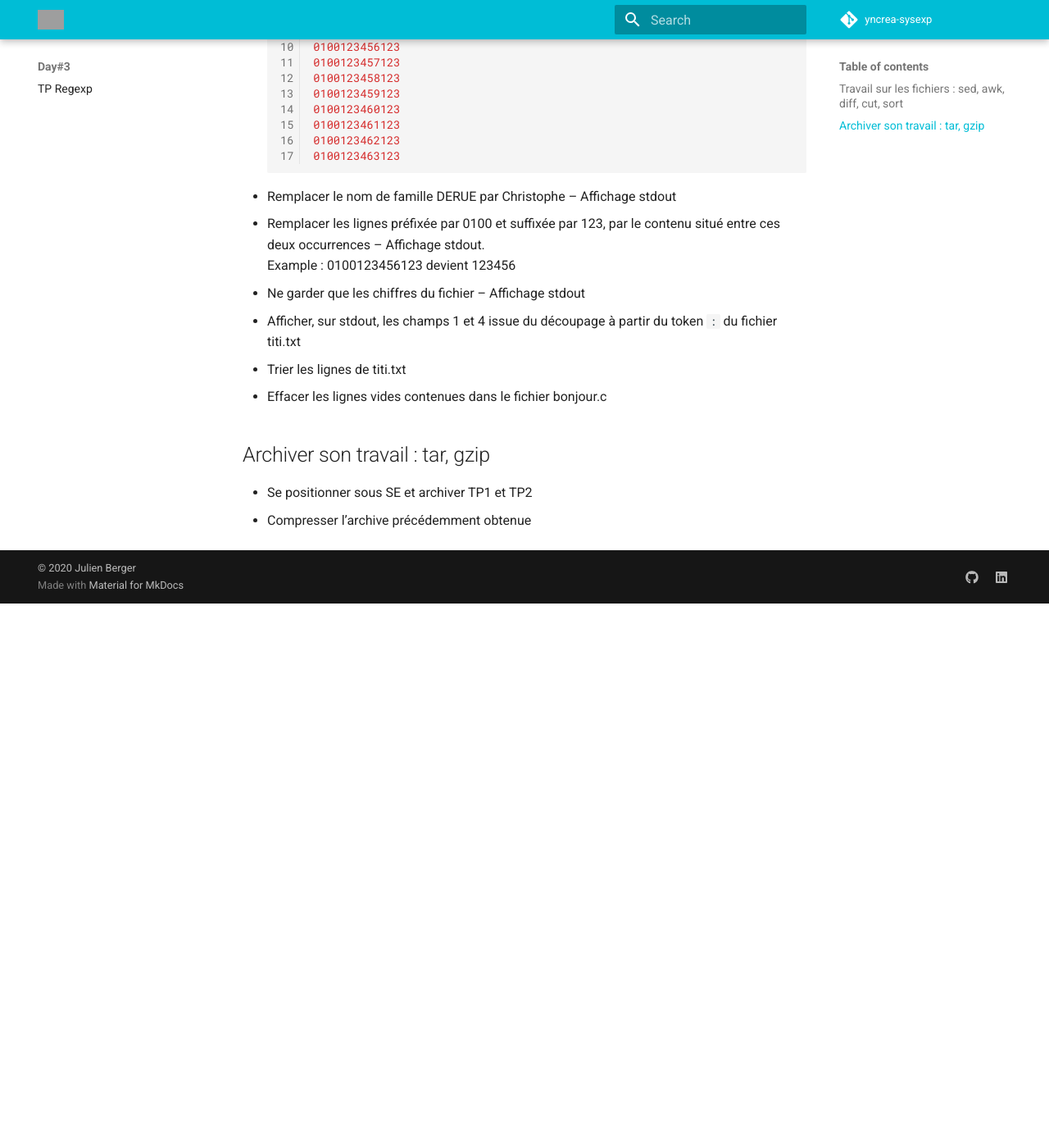
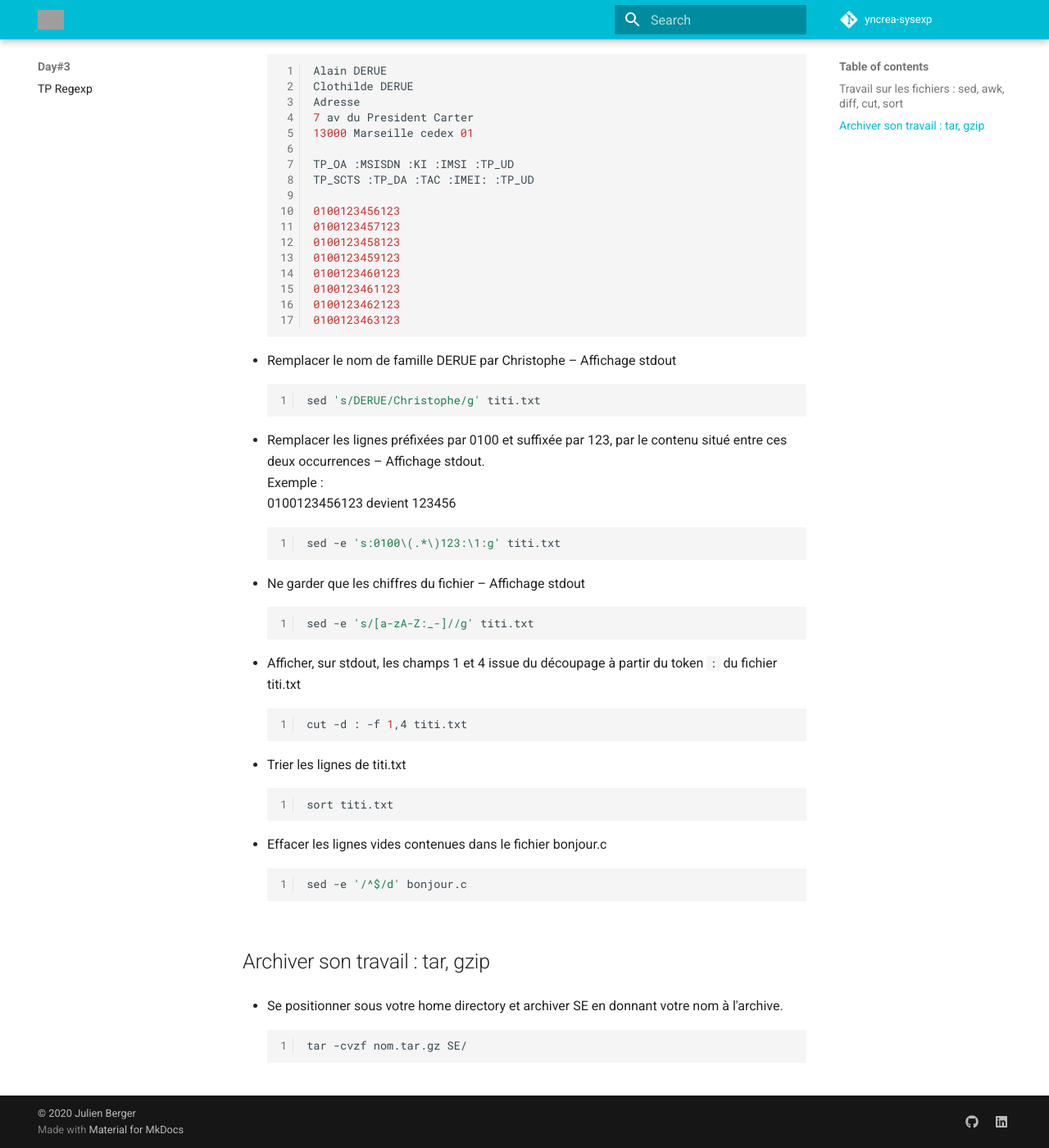
Before and after one commit to jurocknsail/yncrea-sysexp, an MkDocs documentation site: the page built from docs/03_TpRegexp_Corr.md, in a window 1280 px wide and 1400 px high, scrolled down 688 px. Shown: the whole window at 82% size. Built offline with MkDocs 1.6.1 and Material for MkDocs 9.7.7, drawn with Linux system fonts in a browser that asks for light colours; comment, search, counter and statistics services are not loaded; before the commit the page ends 1424 px from its top, so only the background shows below that; some of the changed text lies outside the part shown; grey boxes are pictures that could not be loaded.

Commit message:
TP Regexp

````diff
--- a/docs/03_TpRegexp_Corr.md
+++ b/docs/03_TpRegexp_Corr.md
@@ -9,8 +9,23 @@ Dans ce TP, vous apprendrez à utiliser les outils d'expression régulières.
 Sur le fichier C utilisé au TP précédent :
 
 - Transformer les commentaires // en /* */ – Affichage stdout
+
+    ```bash linenums="1"
+    sed -e 's://\(.*\):/*\1*/:g' bonjour.c
+    ```
+
 - Transformer les commentaires /* */ en // – Affichage dans un fichier bonjour.cpp
+
+    ```bash linenums="1"
+    sed -e 's:/\*\(.*\)\*/:// \1:g' bonjour.c > bonjour.cpp
+    ```
+
 - Comparer les fichiers bonjour.cpp et bonjour.c
+
+    ```bash linenums="1"
+    diff bonjour.c bonjour.cpp
+    ```
+
 - Sous SE/TP1/script, créer le fichier titi.txt contenant les lignes suivantes :
 
     ```bash linenums="1"
@@ -34,17 +49,47 @@ Sur le fichier C utilisé au TP précédent :
     ```
 
 - Remplacer le nom de famille DERUE par Christophe – Affichage stdout
-- Remplacer les lignes préfixée par 0100 et suffixée par 123, par le contenu situé entre ces deux occurrences – Affichage stdout.
-  Example :
-    0100123456123 devient 123456
+
+     ```bash linenums="1"
+     sed 's/DERUE/Christophe/g' titi.txt
+     ```
+
+- Remplacer les lignes préfixées par 0100 et suffixée par 123, par le contenu situé entre ces deux occurrences – Affichage stdout.
+    Exemple :
+        0100123456123 devient 123456
+
+     ```bash linenums="1"
+     sed -e 's:0100\(.*\)123:\1:g' titi.txt
+     ```
 
 - Ne garder que les chiffres du fichier – Affichage stdout
+
+     ```bash linenums="1"
+     sed -e 's/[a-zA-Z:_-]//g' titi.txt
+     ```
+
 - Afficher, sur stdout, les champs 1 et 4 issue du découpage à partir du token ``:`` du fichier titi.txt
+
+     ```bash linenums="1"
+     cut -d : -f 1,4 titi.txt
+     ```
+
 - Trier les lignes de titi.txt
+
+     ```bash linenums="1"
+     sort titi.txt
+     ```
+
 - Effacer les lignes vides contenues dans le fichier bonjour.c
 
+     ```bash linenums="1"
+     sed -e '/^$/d' bonjour.c
+     ```
 
 ## Archiver son travail : tar, gzip
 
-- Se positionner sous SE et archiver TP1 et TP2
-- Compresser l’archive précédemment obtenue
+- Se positionner sous votre home directory  et archiver SE en donnant votre nom à l'archive.
+
+     ```bash linenums="1"
+     tar -cvzf nom.tar.gz SE/
+     ```
````
Also changed, not shown: docs/03_TpRegexp.md (+6 -5 lines).
